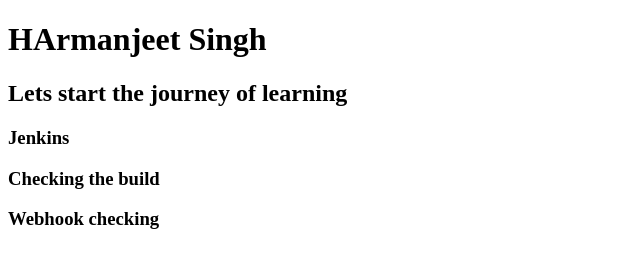
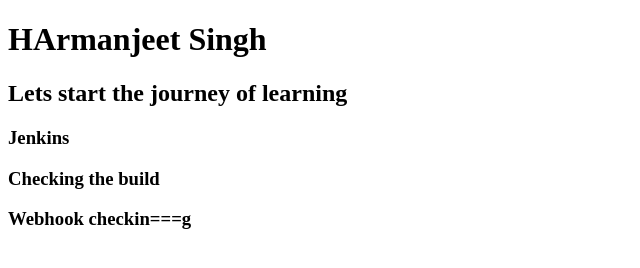
Before and after one commit to Harmanjeet3/VisualStudio, a plain HTML site: page index.html in a window 1280 px wide. Shown: the full height of the page, 0-640 px from the left. Drawn offline with Linux system fonts and the light colour scheme.

Commit message:
commit 11

```diff
--- a/index.html
+++ b/index.html
@@ -10,6 +10,6 @@
     <h2>Lets start the journey of learning</h2>
     <h3>Jenkins</h3>
     <h3>Checking the build </h3>
-    <h3> Webhook checking</h3>
+    <h3> Webhook checkin===g</h3>
 </body>
 </html>
```
